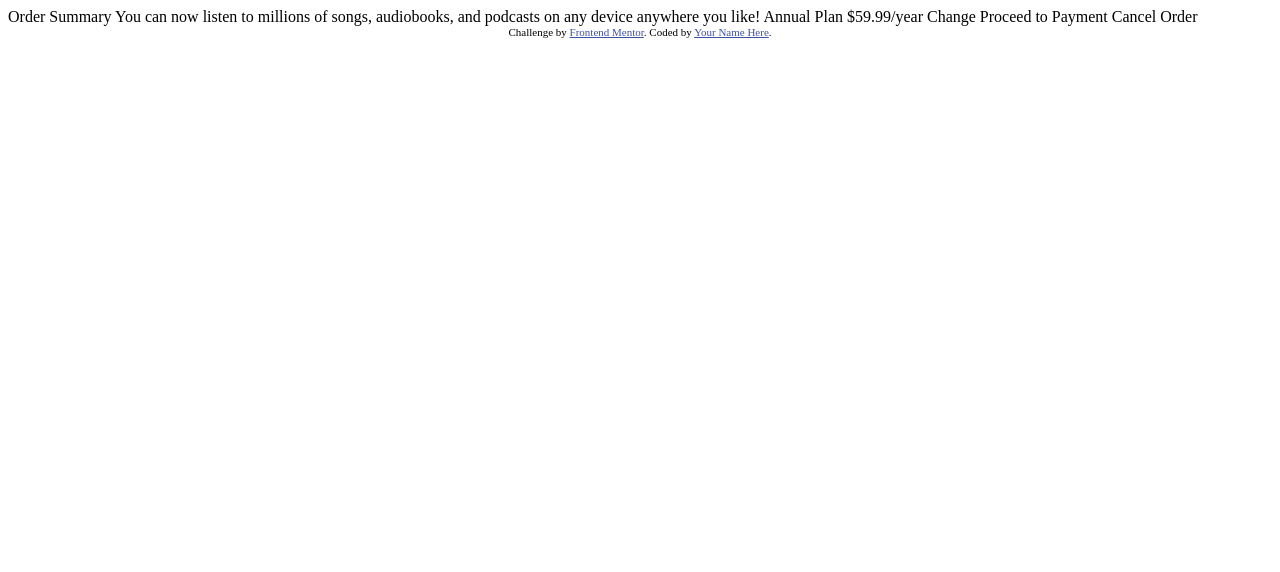
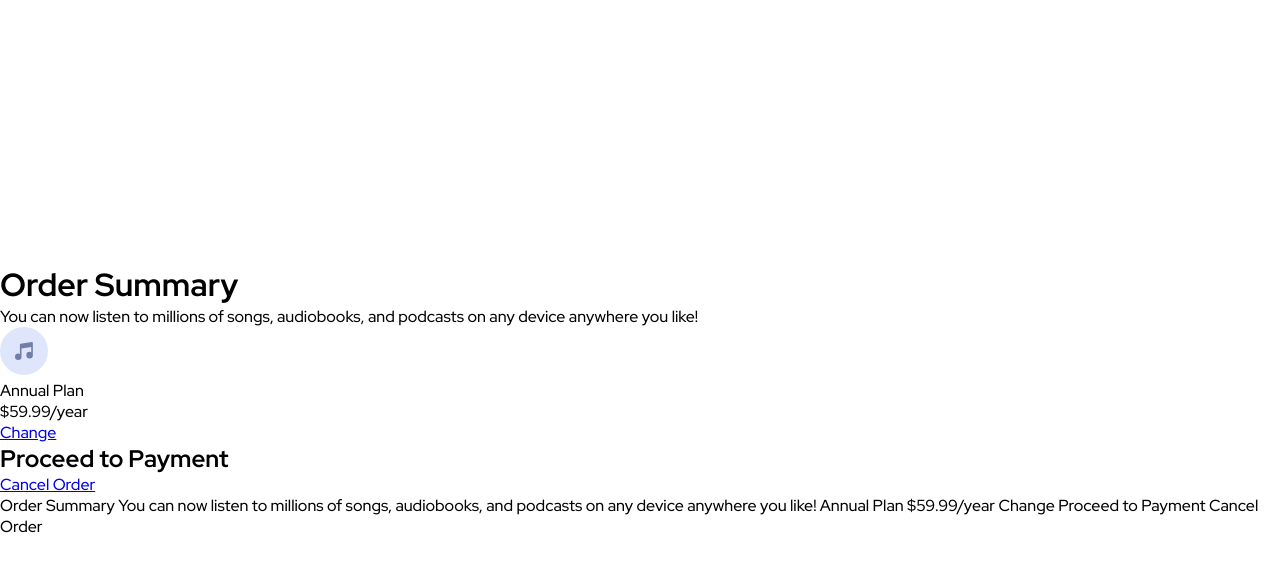
Before and after one commit to jackreategui/reto-4-frontend-mentor, a plain HTML site: page index.html in a window 1280 px wide. Drawn offline with Linux system fonts and the light colour scheme.

Commit message:
HTML maquetado

```diff
--- a/index.html
+++ b/index.html
@@ -4,22 +4,48 @@
   <meta charset="UTF-8">
   <meta name="viewport" content="width=device-width, initial-scale=1.0"> <!-- displays site properly based on user's device -->
 
+  <link rel="preconnect" href="https://fonts.googleapis.com">
+  <link rel="preconnect" href="https://fonts.gstatic.com" crossorigin>
+  <link href="https://fonts.googleapis.com/css2?family=Red+Hat+Display:wght@500;700;900&display=swap" rel="stylesheet">
+
   <link rel="icon" type="image/png" sizes="32x32" href="./images/favicon-32x32.png">
+
+  <link rel="stylesheet" href="style.css">
 
   <title>Frontend Mentor | Order summary card</title>
 
   <!-- Feel free to remove these styles or customise in your own stylesheet 👍 -->
-  <style>
+  <!-- <style>
     .attribution { font-size: 11px; text-align: center; }
     .attribution a { color: hsl(228, 45%, 44%); }
-  </style>
+  </style> -->
 </head>
 <body>
+  <div class="conteinner">
+    <div class="top-conteinner">
+
+    </div>
+    <div class="botton-conteiner">
+      <h1>Order Summary</h1>
+      <p>You can now listen to millions of songs, audiobooks, and podcasts on any device anywhere you like!</p>
+      <div class="product-info">
+        <img src="./images/icon-music.svg" alt="music">
+        <div class="info">
+          <p>Annual Plan</p>
+          <p>$59.99/year</p>
+        </div>
+        <a href="#">Change</a>
+      </div>
+      <div class="button-proceed">
+        <h2>Proceed to Payment</h2>
+      </div>
+      <a href="#">Cancel Order</a>
+    </div>
+  </div>
 
   Order Summary
 
-  You can now listen to millions of songs, audiobooks, and podcasts on any
-  device anywhere you like!
+  You can now listen to millions of songs, audiobooks, and podcasts on any device anywhere you like!
 
   Annual Plan
   $59.99/year
@@ -29,9 +55,9 @@
   Proceed to Payment
   Cancel Order
 
-  <div class="attribution">
+  <!-- <div class="attribution">
     Challenge by <a href="https://www.frontendmentor.io?ref=challenge" target="_blank">Frontend Mentor</a>.
     Coded by <a href="#">Your Name Here</a>.
-  </div>
+  </div> -->
 </body>
 </html>
--- /dev/null
+++ b/style.css
@@ -0,0 +1,22 @@
+:root{
+    /* Primary */
+    --Pale-blue: rgb(224, 232, 255);
+    --Bright-blue: rgb(56, 41, 224);
+    /* Neutral */
+    --Very-pale-blue: rgb(245, 247, 255);
+    --Desaturated-blue: rgb(114, 128, 167);
+    --Dark-blue: rgb(31, 47, 86);
+}
+
+*{
+    padding: 0;
+    margin: 0;
+    box-sizing: border-box;
+}
+
+body{
+    font-family: 'Red Hat Display', sans-serif;
+    min-height: 100vh;
+    display: grid;
+    place-content: center;
+}
```
